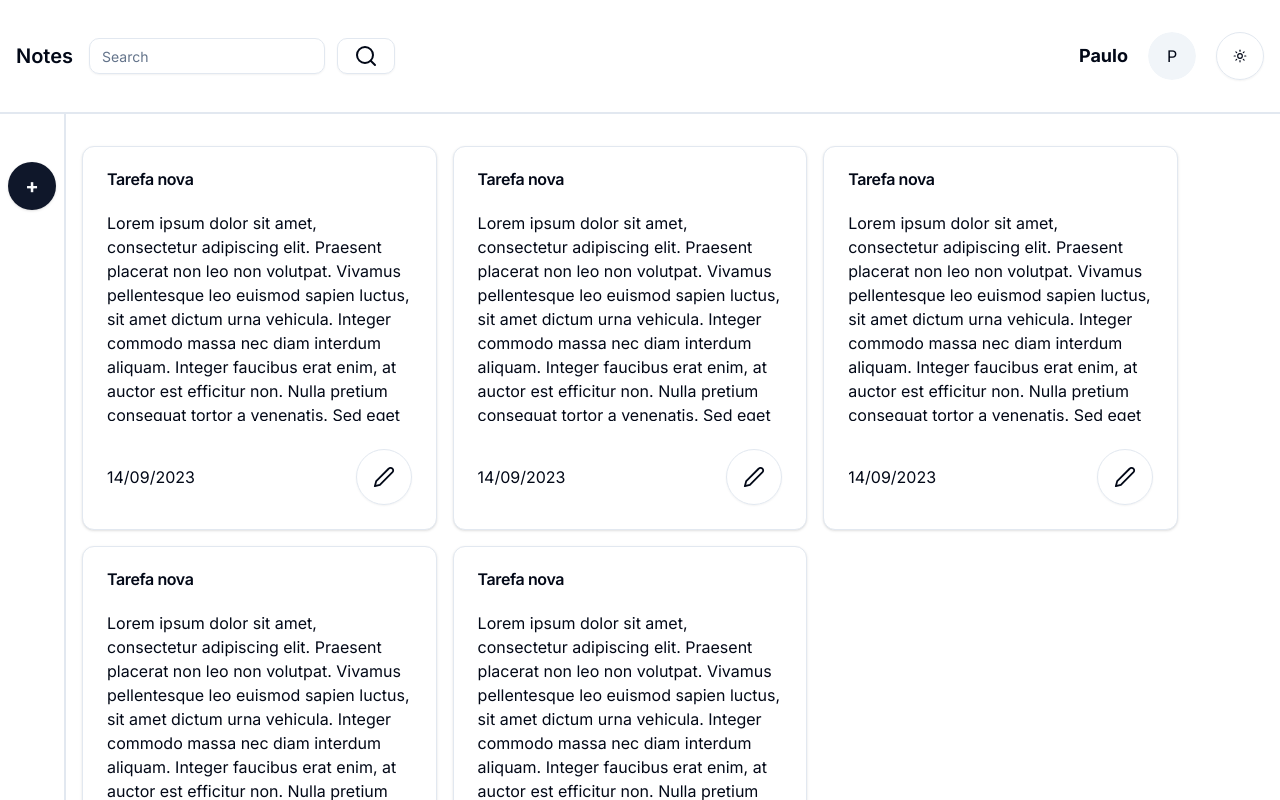
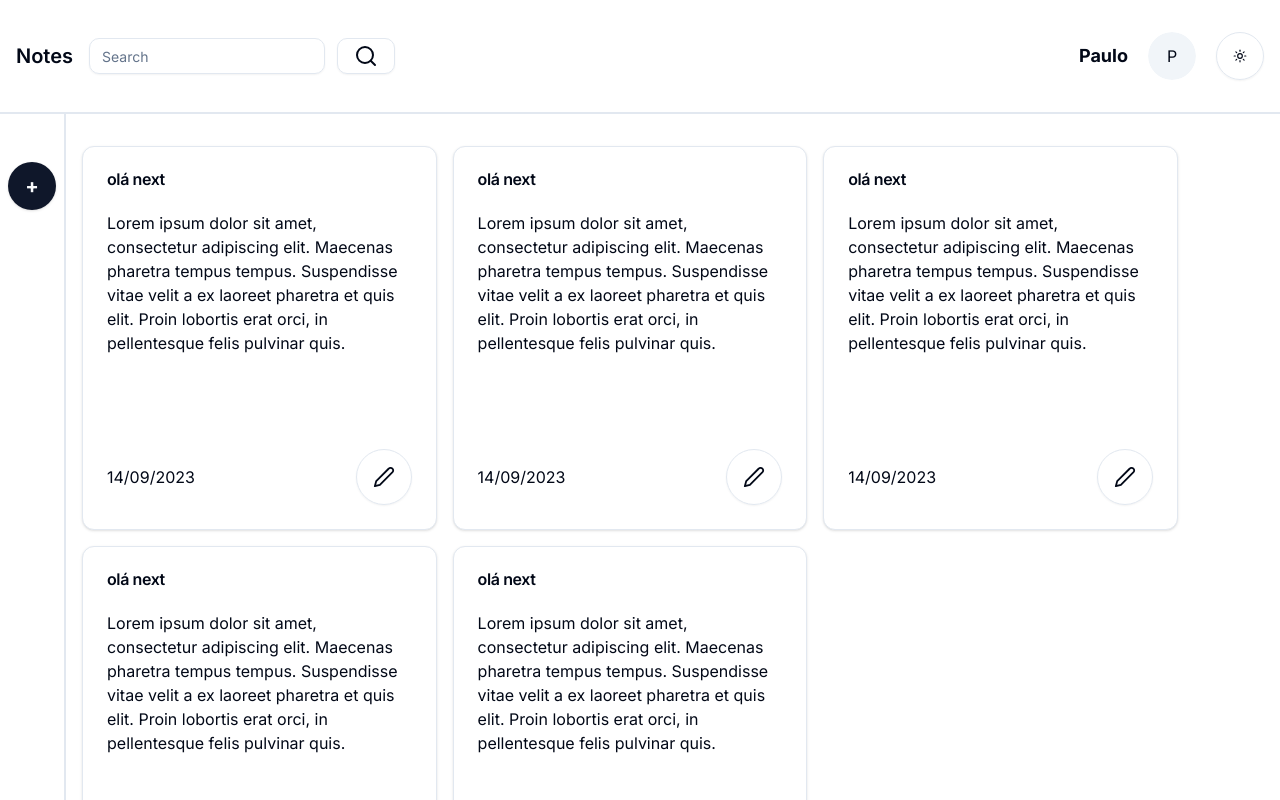
Before and after one commit to Paulo-Augusto12/Notes, a Next.js app: page / in a window 1280 px wide. Shown: the top 800 px of the page. Built offline with nearby package versions, Linux system fonts and the light colour scheme.

Commit message:
feat: added props to note card component to dinamically use elements received by the api

```diff
--- a/src/app/page.tsx
+++ b/src/app/page.tsx
@@ -19,7 +19,7 @@ export default async function Home() {
         <Sidebar />
         <div className="flex flex-wrap flex-row justify-start items-start gap-4 px-4 py-8">
           {response.notes.map(({description, title}) => (
-            <NoteCard />
+            <NoteCard description={description} title={title}/>
           ))}
         </div>
       </div>
--- a/src/components/noteCard/index.tsx
+++ b/src/components/noteCard/index.tsx
@@ -8,26 +8,21 @@ import {
   CardTitle,
 } from "../ui/card";
 
-export function NoteCard() {
+interface INoteCardProps {
+  description: string;
+  title: string;
+}
+export function NoteCard({ description, title }: INoteCardProps) {
   const x = new Date();
   const date = `${x.getDate()}/0${x.getMonth() + 1}/${x.getFullYear()}`;
   return (
     <Card className="max-w-[30%] h-96 flex flex-col justify-between">
       <div className="max-h-[55%]">
         <CardHeader>
-          <CardTitle>Tarefa nova</CardTitle>
+          <CardTitle>{title}</CardTitle>
         </CardHeader>
         <CardContent className="resize-none max-h-[100%] flex flex-nowrap overflow-y-scroll no-scrollbar">
-          <h5 className="text-ellipsis ">
-            Lorem ipsum dolor sit amet, consectetur adipiscing elit. Praesent
-            placerat non leo non volutpat. Vivamus pellentesque leo euismod
-            sapien luctus, sit amet dictum urna vehicula. Integer commodo massa
-            nec diam interdum aliquam. Integer faucibus erat enim, at auctor est
-            efficitur non. Nulla pretium consequat tortor a venenatis. Sed eget
-            libero porta, lacinia ex et, sollicitudin diam. Nulla facilisi.
-            Maecenas quis erat in lorem rhoncus consectetur. Sed eget porta
-            odio.
-          </h5>
+          <h5 className="text-ellipsis ">{description}</h5>
         </CardContent>
       </div>
       <CardFooter className="pt-4 flex justify-between items-center">
```
